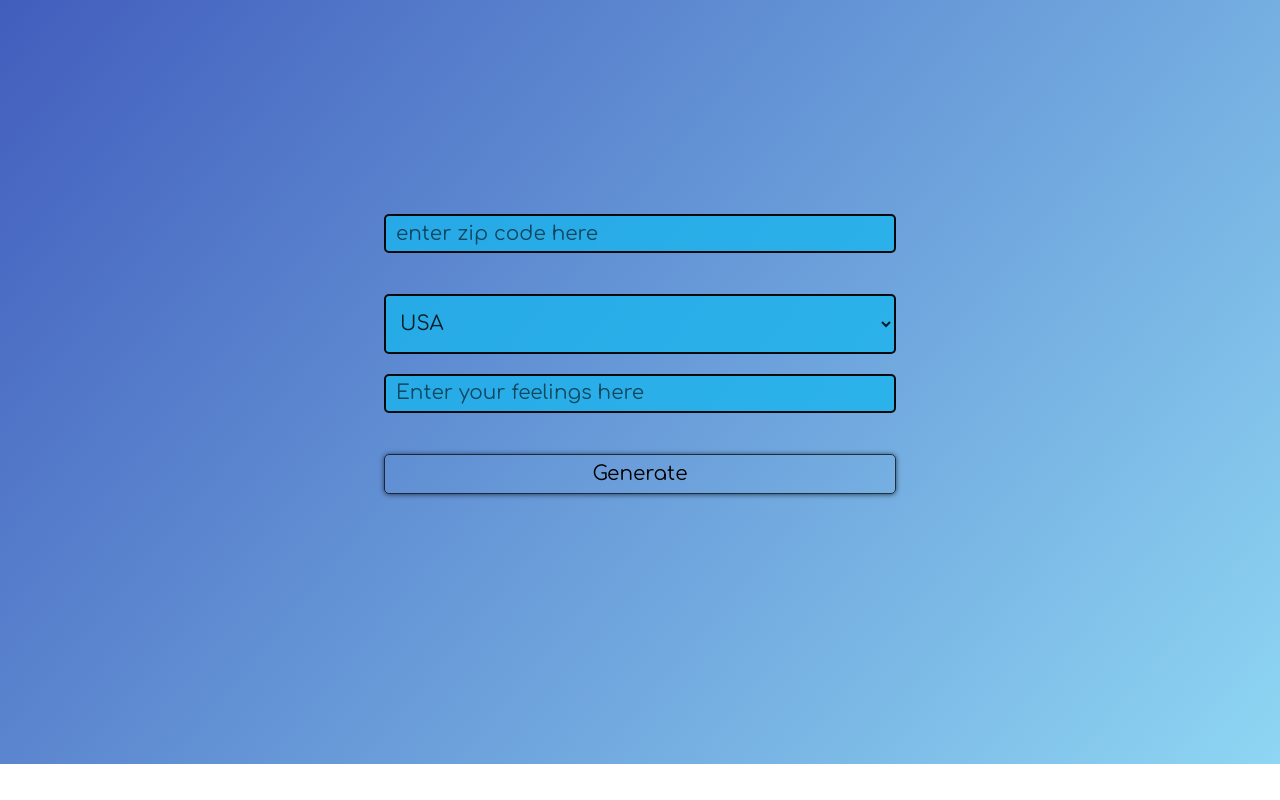
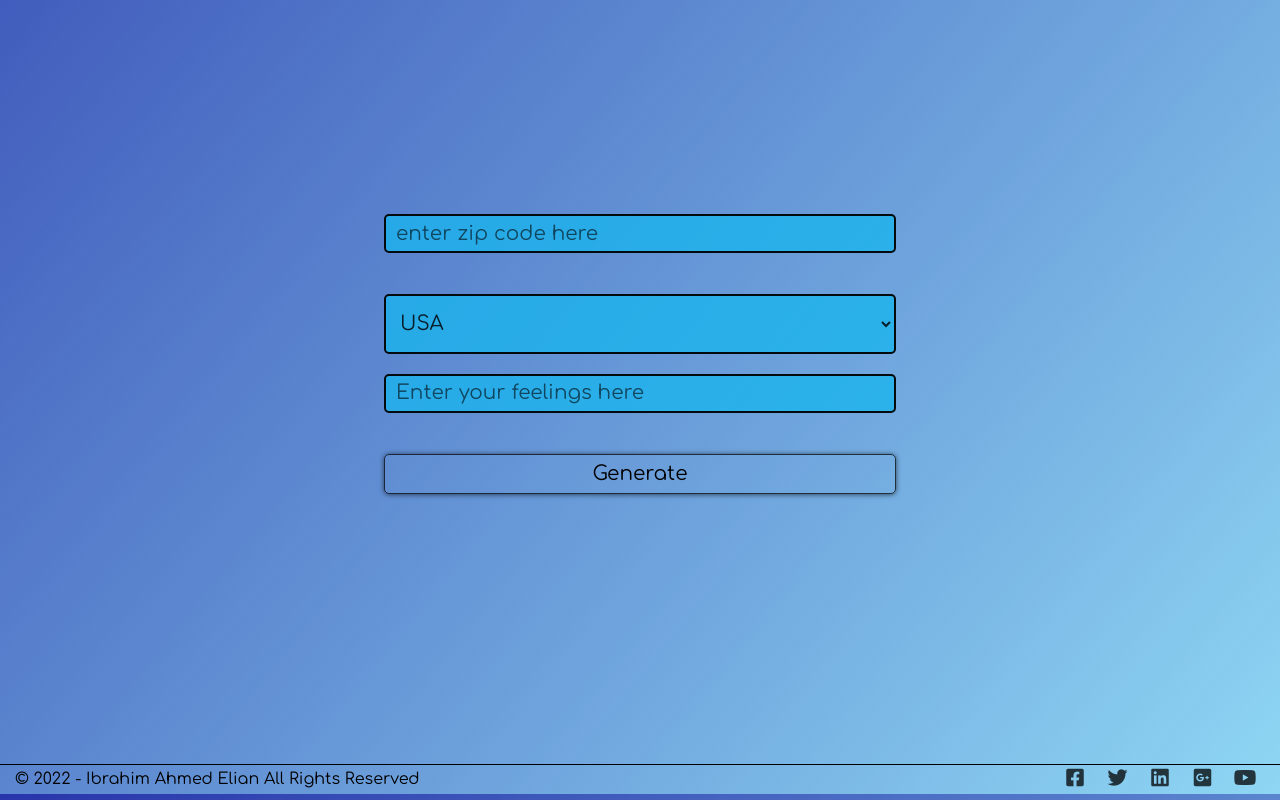
Before and after one commit to ibrahim11elian/weather-app-py-zip-code, a website: page website/index.html in a window 1280 px wide. Shown: the part 787-1587 px from the top of the page. Before the commit the page ends 1551 px from the top, so only its background shows below. Drawn offline with Linux system fonts and the light colour scheme; a web font is replaced by a local one.

Commit message:
fixed some issue to deploy

```diff
--- a/server.js
+++ b/server.js
@@ -18,9 +18,9 @@ app.use(cors());
 app.use(express.static('website'));
 
 // Setup Server
-//const port = 5000; // port number
+const port = 5000; // port number
 //listen to
-app.listen(process.env.PORT || 5000);
+app.listen(process.env.PORT || port);
 
 // function listening() {
 //     console.log(`server is runing on localhost:${port}`);
--- a/website/css/style.css
+++ b/website/css/style.css
@@ -2,6 +2,11 @@
   -webkit-box-sizing: border-box;
   -moz-box-sizing: border-box;
   box-sizing: border-box;
+}
+
+/*variables*/
+:root {
+  --transition: 0.3s;
 }
 
 html {
@@ -250,6 +255,47 @@ button:hover {
   top: 75%;
   left: 2%;
 }
+
+/*start footer*/
+.footer {
+  height: 30px;
+  border-top: 1px solid black;
+  background-color: inherit;
+}
+.footer .copy-right {
+  display: flex;
+  flex-direction: row;
+  align-items: center;
+  height: inherit;
+  justify-content: space-between;
+  font-family: "Comfortaa", sans-serif;
+}
+
+.footer .copy-right ul {
+  list-style: none;
+  display: flex;
+  flex-direction: row;
+  justify-content: space-between;
+  flex-wrap: wrap;
+  padding: 0;
+  width: 210px;
+}
+.footer .copy-right ul li {
+  width: calc(20% - 2px);
+  height: 40px;
+  padding-top: 8px;
+  transition: var(--transition);
+}
+.footer .copy-right ul li a i {
+  font-size: 20px;
+  color: rgba(0, 0, 0, 0.753);
+  transition: var(--transition);
+}
+
+.footer .copy-right ul li:hover a i {
+  color: #1a7cedc9;
+}
+
 /* Reset style for HTML element on active to have no border*/
 input:focus,
 select:focus,
--- a/website/index.html
+++ b/website/index.html
@@ -60,5 +60,21 @@
   </div>
 <script src="js/app.js" type="text/javascript"></script>
 
+  <div class="footer">
+    <div class="copy-right container">
+      <p>&copy; 2022 - Ibrahim Ahmed Elian All Rights Reserved</p>
+      <ul>
+        <li><a href="https://www.facebook.com/ibrahim11ahmed/" target="_blank"><i class="fab fa-facebook-square"></i></a>
+        </li>
+        <li><a href="https://twitter.com/ibrahim11elian" target="_blank"><i class="fab fa-twitter"></i></a></li>
+        <li><a href="https://www.linkedin.com/in/ibrahim-ahmed-a8bba9196/" target="_blank"><i
+              class="fab fa-linkedin"></i></a></li>
+        <li><a href="#"><i class="fab fa-google-plus-square" target="_blank"></i></a></li>
+        <li><a href="https://www.youtube.com/channel/UCoW2lOhXxFo75SYp72_2trg" target="_blank"><i
+              class="fab fa-youtube"></i></a></li>
+      </ul>
+    </div>
+    <!--/copy-right container -->
+  </div>
 </body>
 </html>
--- a/website/js/app.js
+++ b/website/js/app.js
@@ -1,7 +1,7 @@
 /* Global Variables */
 
 // Personal API Key for OpenWeatherMap API
-let baseUrl = `http://api.openweathermap.org/data/2.5/weather?zip=`;
+let baseUrl = `https://api.openweathermap.org/data/2.5/weather?zip=`;
 const key = `&appid=0635a4016ccfaaa6dae88fcc3fc3ae0f&units=metric`;
 
 // Create a new date instance dynamically with JS
```
